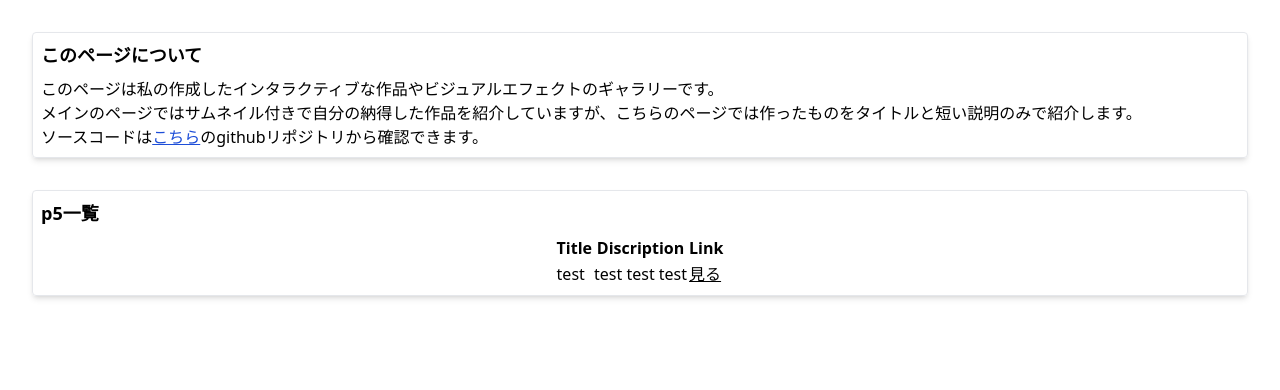
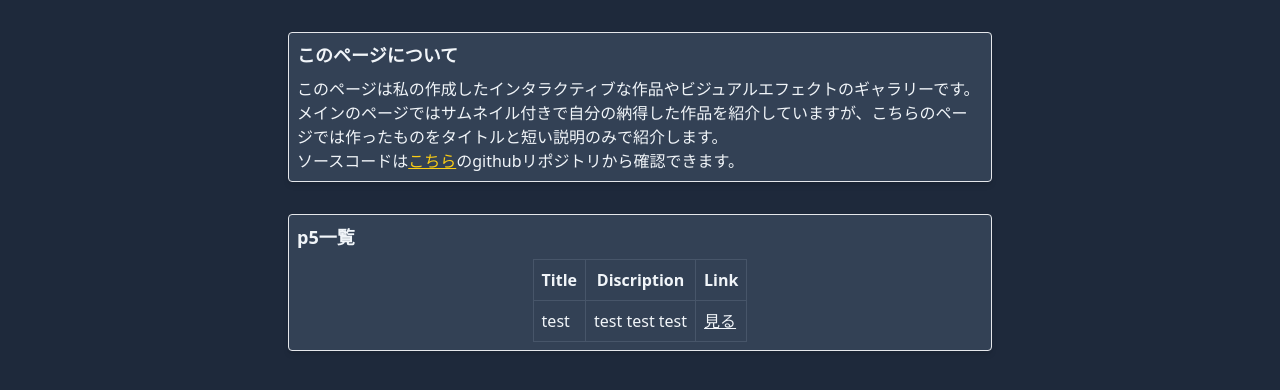
Before and after one commit to XxNTxX/my-gallery, a Next.js app: page / in a window 1280 px wide. Shown: the top 390 px of the page. Built offline with nearby package versions, Linux system fonts and the light colour scheme.

Commit message:
カラーテーマ決定

```diff
--- a/app/component/Card.js
+++ b/app/component/Card.js
@@ -1,6 +1,6 @@
 export default function Card({ title, children }) {
   return (
-    <div className="m-8 shadow-md border rounded">
+    <div className="m-8 shadow-md border rounded bg-card-bg text-card-text">
       <div className="m-2 text-lg font-bold">{title}</div>
       <div className="m-2">{children}</div>
     </div>
--- a/app/component/List.js
+++ b/app/component/List.js
@@ -4,20 +4,20 @@ import Link from "next/link";
 export default function List({ title, link }) {
   return (
     <Card title={title}>
-      <table className="mx-auto">
+      <table className="mx-auto border border-collapse">
         <thead>
           <tr>
-            <th>Title</th>
-            <th>Discription</th>
-            <th>Link</th>
+            <th className="border p-2 border-slate-600">Title</th>
+            <th className="border p-2 border-slate-600">Discription</th>
+            <th className="border p-2 border-slate-600">Link</th>
           </tr>
         </thead>
         <tbody>
           {link.map((item) => (
             <tr key={item.url}>
-              <td>{item.title}</td>
-              <td>{item.discription}</td>
-              <td><Link href={item.url} className="underline">見る</Link></td>
+              <td className="border p-2 border-slate-600">{item.title}</td>
+              <td className="border p-2 border-slate-600">{item.discription}</td>
+              <td className="border p-2 border-slate-600"><Link href={item.url} className="underline">見る</Link></td>
             </tr>
           ))}
         </tbody>
--- a/app/layout.js
+++ b/app/layout.js
@@ -8,7 +8,7 @@ export const metadata = {
 export default function RootLayout({ children }) {
   return (
     <html lang="ja">
-      <body>
+      <body className="bg-body">
         {children}
       </body>
     </html>
--- a/app/page.js
+++ b/app/page.js
@@ -6,13 +6,15 @@ import List from "./component/List";
 export default function Home() {
   return (
     <main>
-      <Card title="このページについて">
-        <p>このページは私の作成したインタラクティブな作品やビジュアルエフェクトのギャラリーです。</p>
-        <p>メインのページではサムネイル付きで自分の納得した作品を紹介していますが、こちらのページでは作ったものをタイトルと短い説明のみで紹介します。</p>
-        <p>ソースコードは<a href="https://github.com/XxNTxX/my-gallery" target="_blank" rel="noopener noreferrer" className="underline text-blue-700">こちら</a>のgithubリポジトリから確認できます。</p>
-      </Card>
+      <div className="max-w-screen-md m-auto">
+        <Card title="このページについて">
+          <p>このページは私の作成したインタラクティブな作品やビジュアルエフェクトのギャラリーです。</p>
+          <p>メインのページではサムネイル付きで自分の納得した作品を紹介していますが、こちらのページでは作ったものをタイトルと短い説明のみで紹介します。</p>
+          <p>ソースコードは<a href="https://github.com/XxNTxX/my-gallery" target="_blank" rel="noopener noreferrer" className="underline text-card-text2">こちら</a>のgithubリポジトリから確認できます。</p>
+        </Card>
 
-      <List title="p5一覧" link={p5Link}/>
+        <List title="p5一覧" link={p5Link}/>
+      </div>
     </main>
   );
 }
--- a/tailwind.config.js
+++ b/tailwind.config.js
@@ -6,7 +6,16 @@ module.exports = {
     "./app/**/*.{js,ts,jsx,tsx,mdx}",
   ],
   theme: {
-    extend: {},
+    extend: {
+      colors: {
+        body: '#1E293B',
+        card: {
+          bg: '#334155',
+          text: '#F1F5F9',
+          text2: '#FACC15'
+        },
+      },
+    },
   },
   plugins: [],
 };
```
